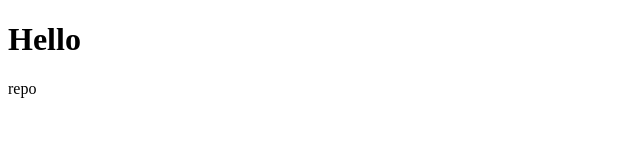
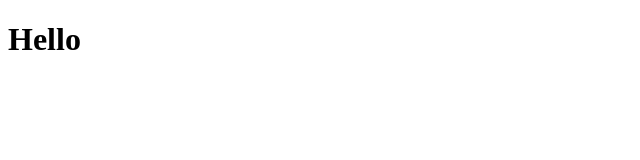
Before and after one commit to daniels6978/test, a plain HTML site: page index.html in a window 1280 px wide. Shown: the full height of the page, 0-640 px from the left. Drawn offline with Linux system fonts and the light colour scheme.

Commit message:
deleted p

```diff
--- a/index.html
+++ b/index.html
@@ -9,6 +9,6 @@
 <body>
 
     <h1>Hello</h1>
-    <p>repo</p>
+
 </body>
 </html>
```
